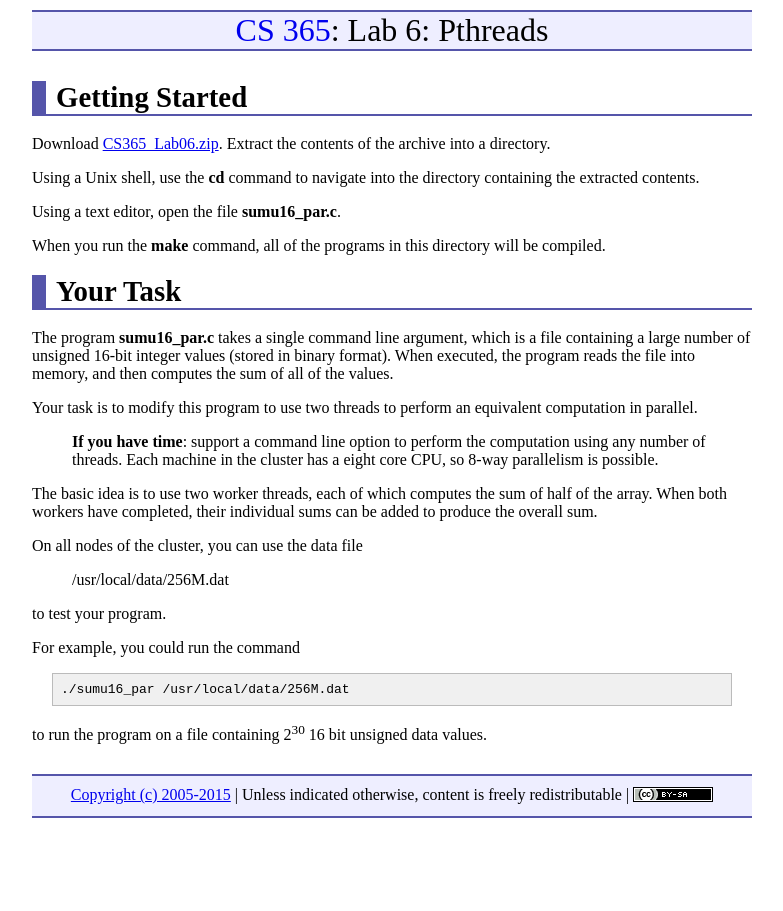
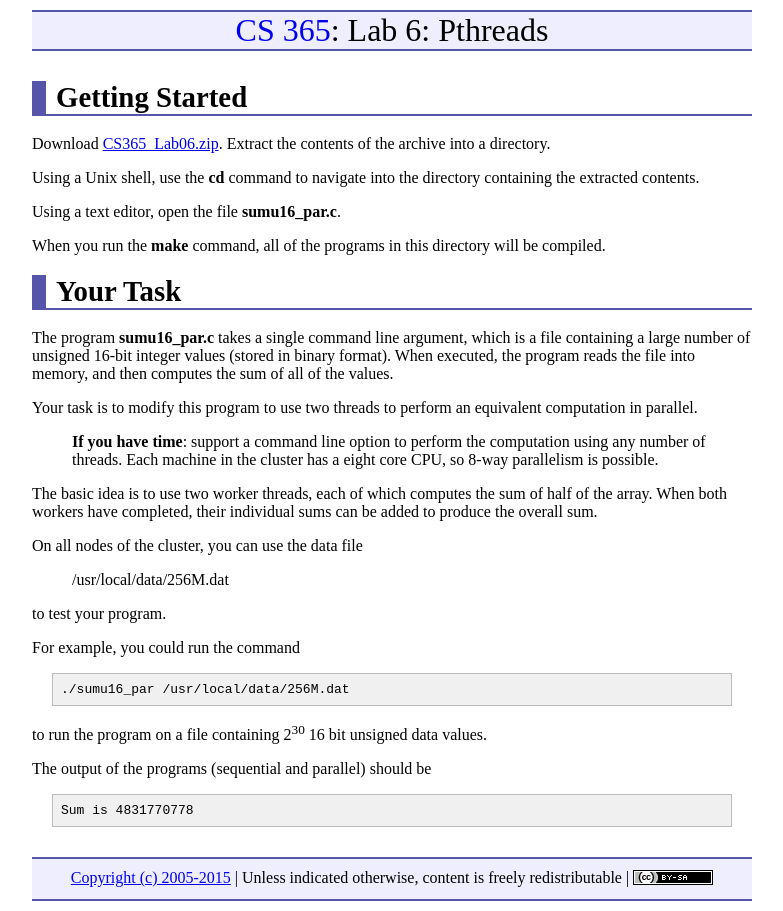
Before and after one commit to ycpcs/cs365-spring2015, a Jekyll site: the page built from labs/lab06.md, in a window 1280 px wide. Shown: the whole page, without its empty margins (248-1031 px from the left). Built offline with Jekyll 4.4.1, drawn with Linux system fonts in a browser that asks for light colours; Markdown is read by kramdown in place of the engine named in the settings.

Commit message:
expected output

```diff
--- a/labs/lab06.md
+++ b/labs/lab06.md
@@ -36,3 +36,7 @@ For example, you could run the command
     ./sumu16_par /usr/local/data/256M.dat
 
 to run the program on a file containing 2<sup>30</sup> 16 bit unsigned data values.
+
+The output of the programs (sequential and parallel) should be
+
+    Sum is 4831770778
```
